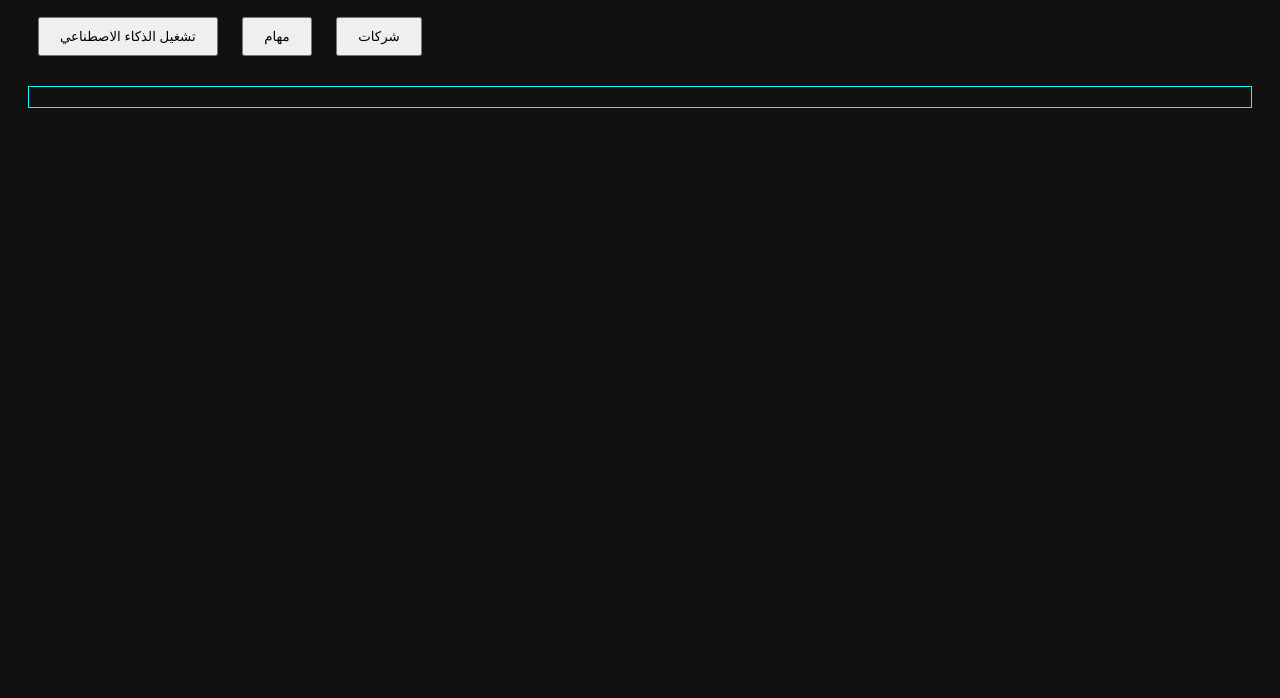
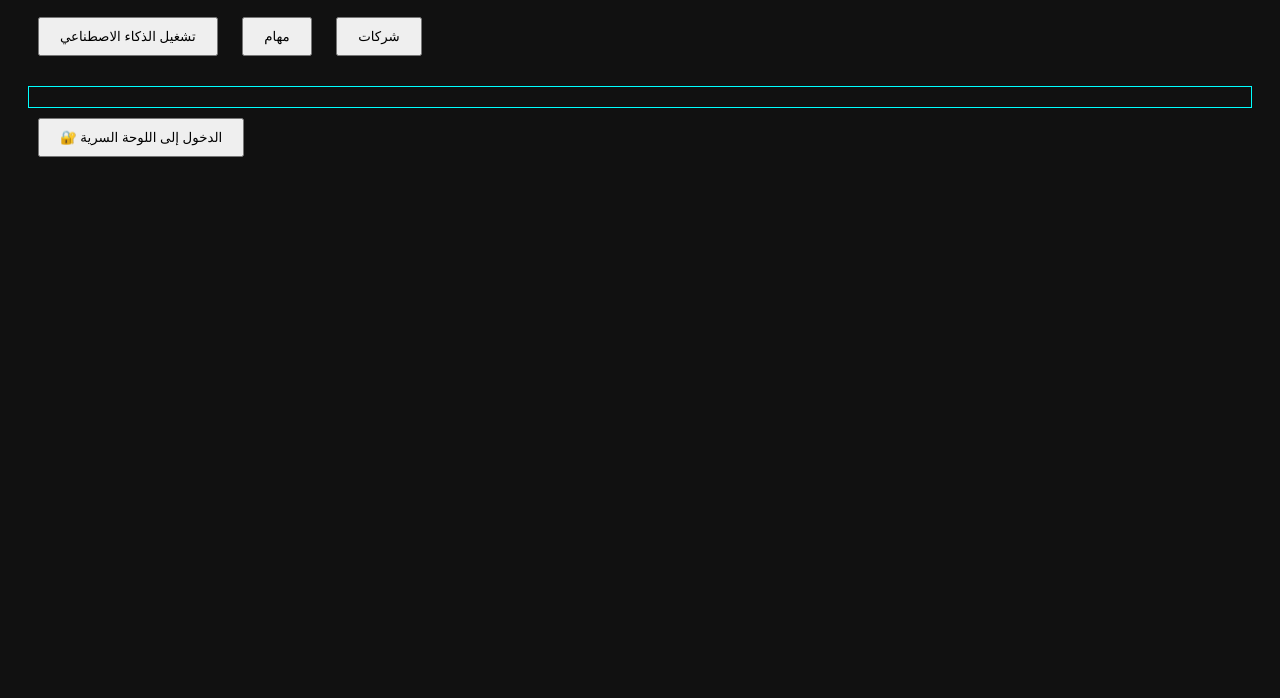
Before and after one commit to you795607/omnicore-saas1, a website: page public/public/dashboard.html in a window 1280 px wide. Shown: the part 102-800 px from the top of the page. Drawn offline with Linux system fonts and the light colour scheme.

Commit message:
Update dashboard.html

```diff
--- a/public/public/dashboard.html
+++ b/public/public/dashboard.html
@@ -26,3 +26,6 @@
   </script>
 </body>
 </html>
+<button onclick="window.location.href='/secretButton.html'">
+🔐 الدخول إلى اللوحة السرية
+</button>
```
